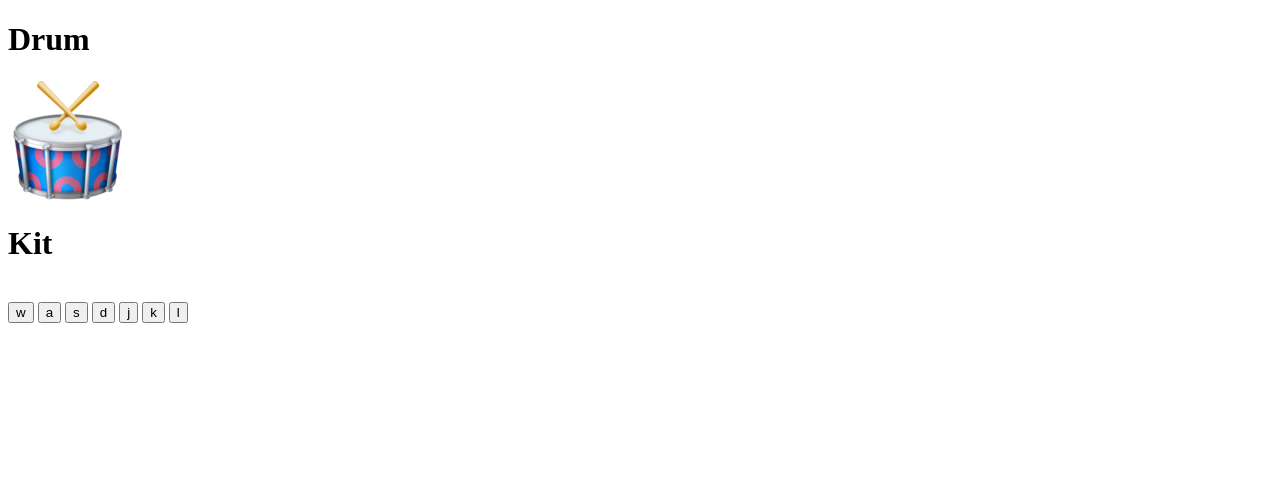
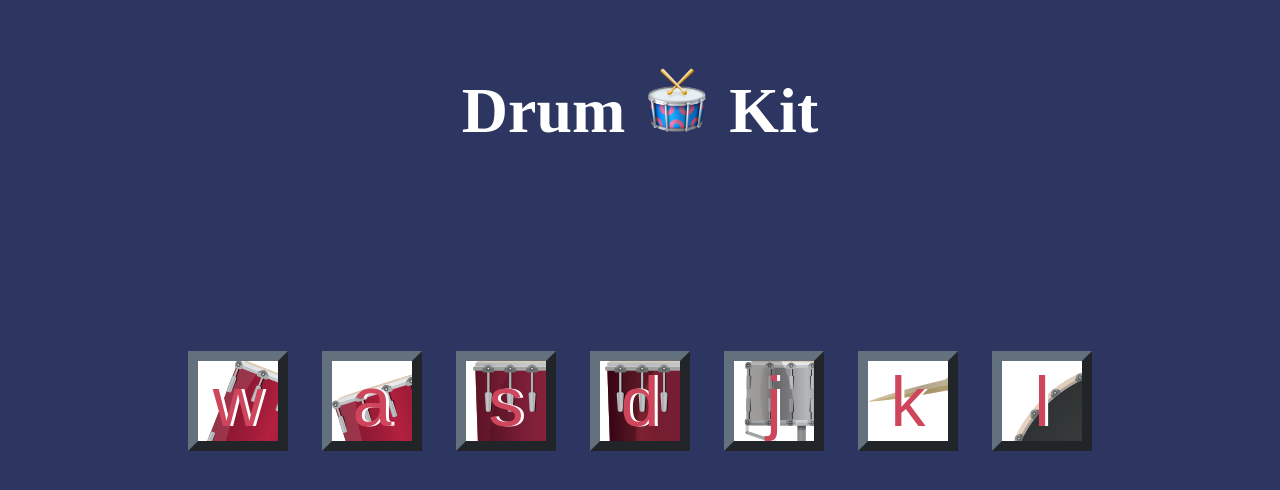
Before and after one commit to GUPTA-JI/dicegame, a plain HTML site: page index.html in a window 1280 px wide. Drawn offline with Linux system fonts and the light colour scheme; the site is published under a folder, as on GitHub Pages, so addresses that start at the root find nothing.

Commit message:
Update index.html

```diff
--- a/index.html
+++ b/index.html
@@ -3,7 +3,7 @@
   <head>
     <meta charset="utf-8">
     <title>DRUM KIT</title>
-      <link rel="stylesheet" href="/DR.css">
+      <link rel="stylesheet" href="DR.css">
   </head>
   <body>
     <h1><b>Drum</b></h1><img class="kit" src=images/drumkit.png /><h1><b>Kit</b></h1><br />
```
